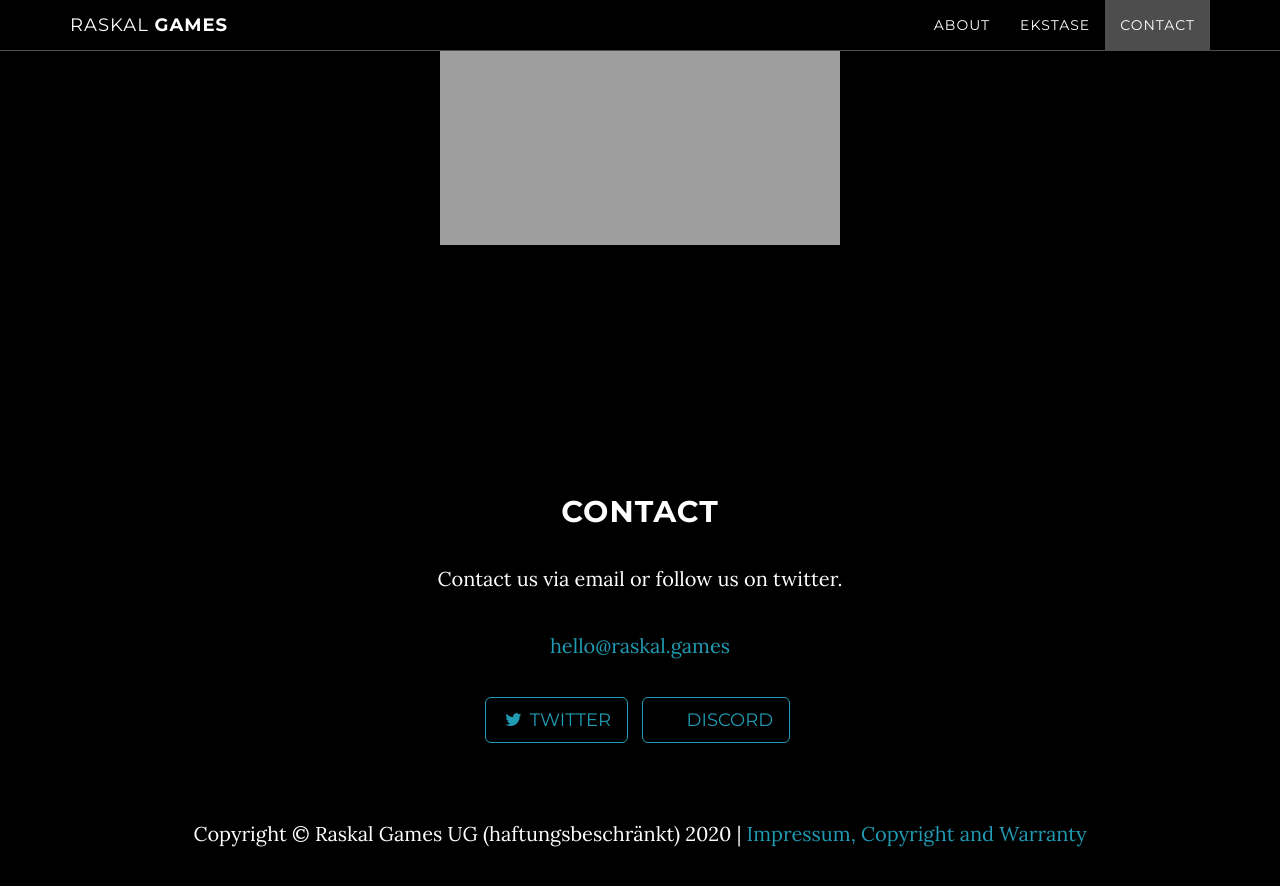
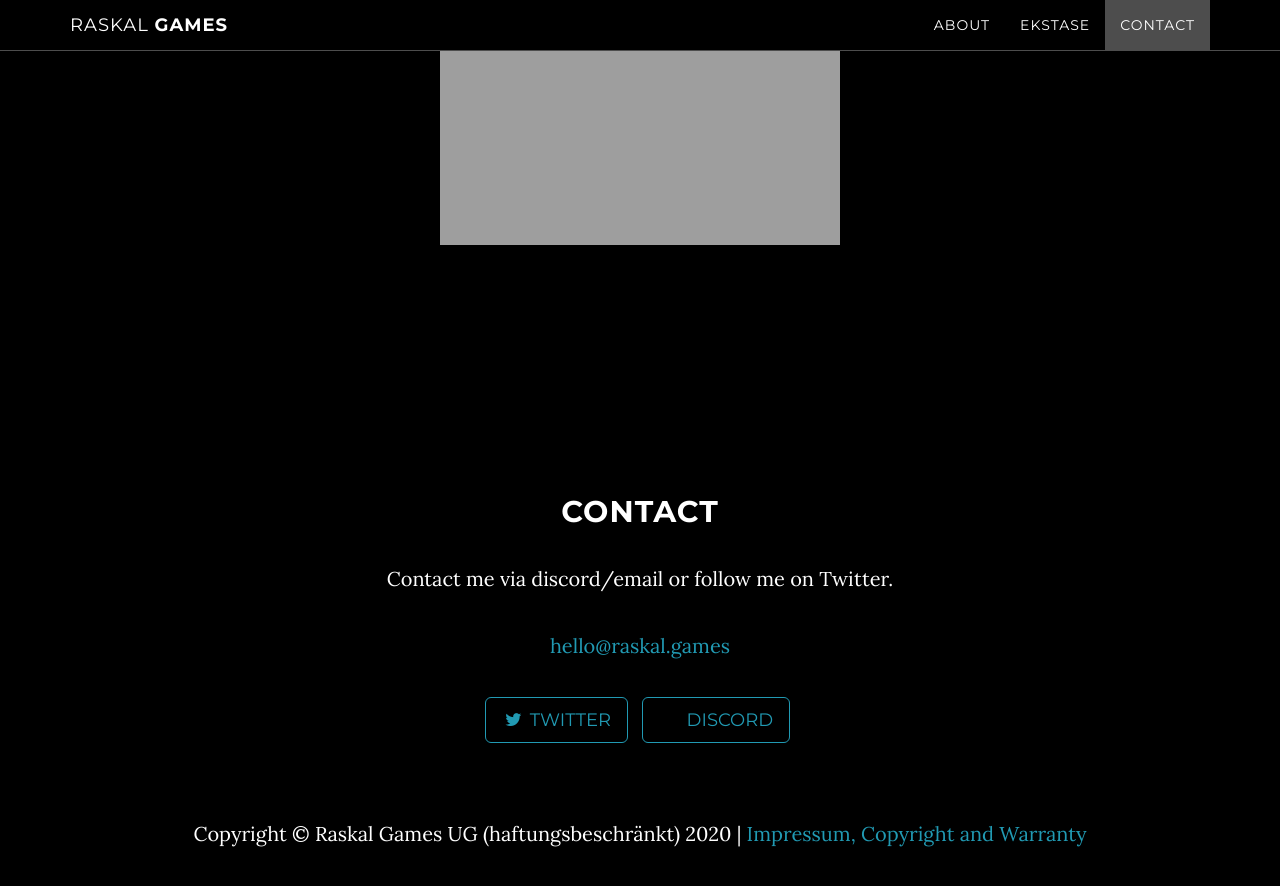
Before and after one commit to JimSellmeijer/raskal, a Jekyll site: the page built from index.html, in a window 1280 px wide and 900 px high, scrolled down 1937 px. Shown: the top 886 px of the window. Built offline with Jekyll 4.4.1, drawn with Linux system fonts in a browser that asks for light colours.

Commit message:
changed contact text

```diff
--- a/_includes/contact.html
+++ b/_includes/contact.html
@@ -3,7 +3,7 @@
         <div class="row">
             <div class="col-lg-8 col-lg-offset-2">
                 <h2>Contact</h2>
-                <p>Contact us via email or follow us on twitter.</p>
+                <p>Contact me via discord/email or follow me on Twitter.</p>
                 <p><a href="mailto:{{ site.email }}">{{ site.email }}</a>
                 </p>
                 <ul class="list-inline banner-social-buttons">
```
